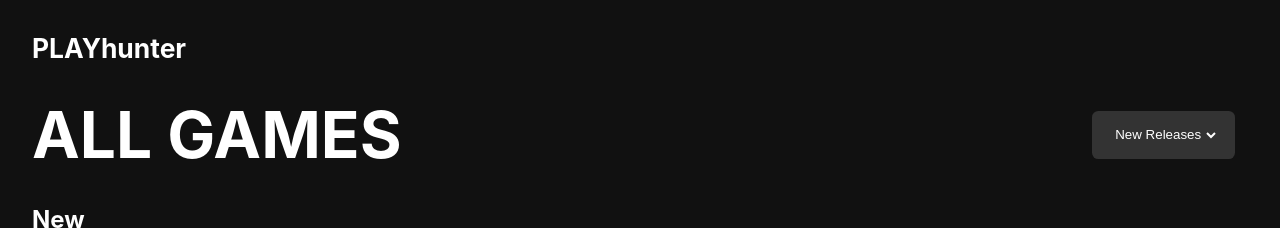
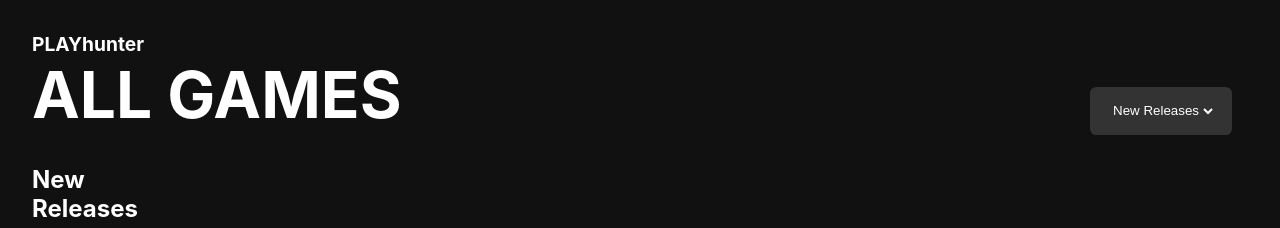
Before and after one commit to codingBaabu/PLAYhunter, a plain HTML site: page src/index.html in a window 1280 px wide. Shown: the top 228 px of the page. Drawn offline with Linux system fonts and the light colour scheme; no server answers; a script that the page names is missing.

Commit message:
ajusted spacing on current-order-title and font-size on play-hunter in styles.css

```diff
--- a/src/styles.css
+++ b/src/styles.css
@@ -17,6 +17,8 @@
 .play-hunter {
     text-decoration:none;
     color:white;
+    width:min-content;
+    font-size:1.2rem;
 }
 
 .play-hunter:hover {
@@ -44,6 +46,7 @@
     width:100%;
     padding:2rem 0;
     font-size:4rem;
+    padding-top:0;
 }
 
 .order-dropdown {
@@ -55,7 +58,7 @@
     border:none;
     border-right:1rem solid #333;
     border-radius:.4rem;
-    margin:1em;
+    margin:1.2em;
 }
 
 .order-dropdown:hover {
```
